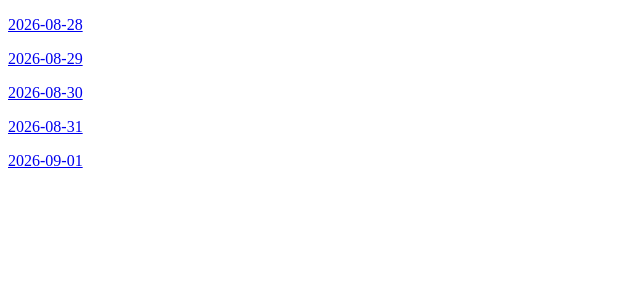
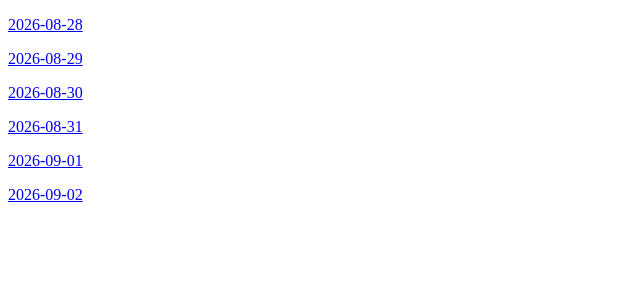
Before and after one commit to alchan00/alchan00.github.io, a Jekyll site: the page built from daily-notes/index.md, in a window 1280 px wide. Shown: the top 300 px of the page, without its empty margins (0-640 px from the left). Built offline with Jekyll 4.4.1, drawn with Linux system fonts in a browser that asks for light colours; our own code applies the rules of GitHub Pages for plain Markdown files.

Commit message:
Update index.md

```diff
--- a/daily-notes/index.md
+++ b/daily-notes/index.md
@@ -10,3 +10,5 @@
 [2026-08-31](2026-08-31/)
 
 [2026-09-01](2026-09-01/)
+
+[2026-09-02](2026-09-02/)
```
